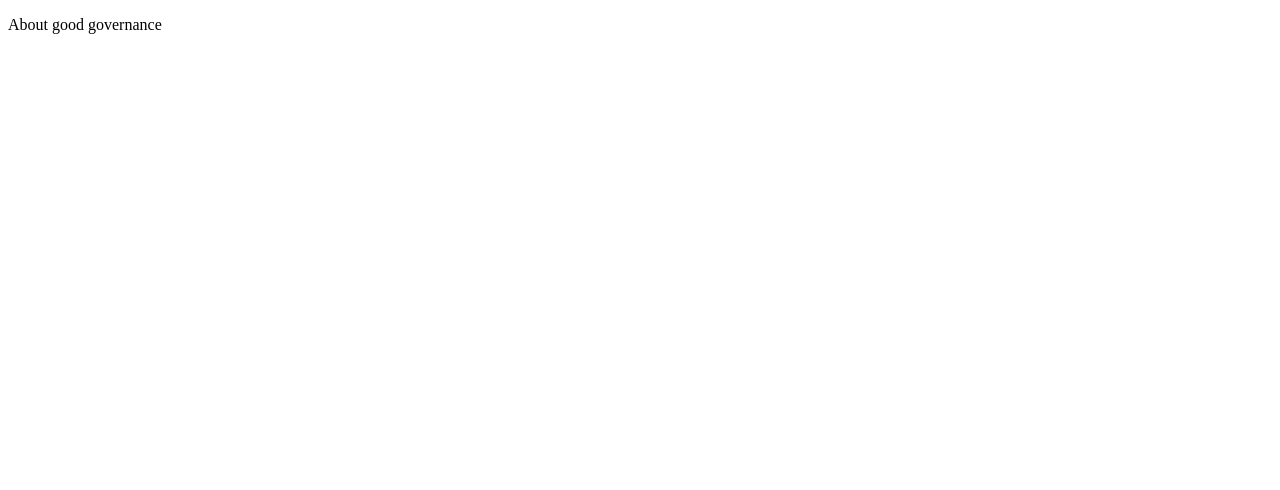
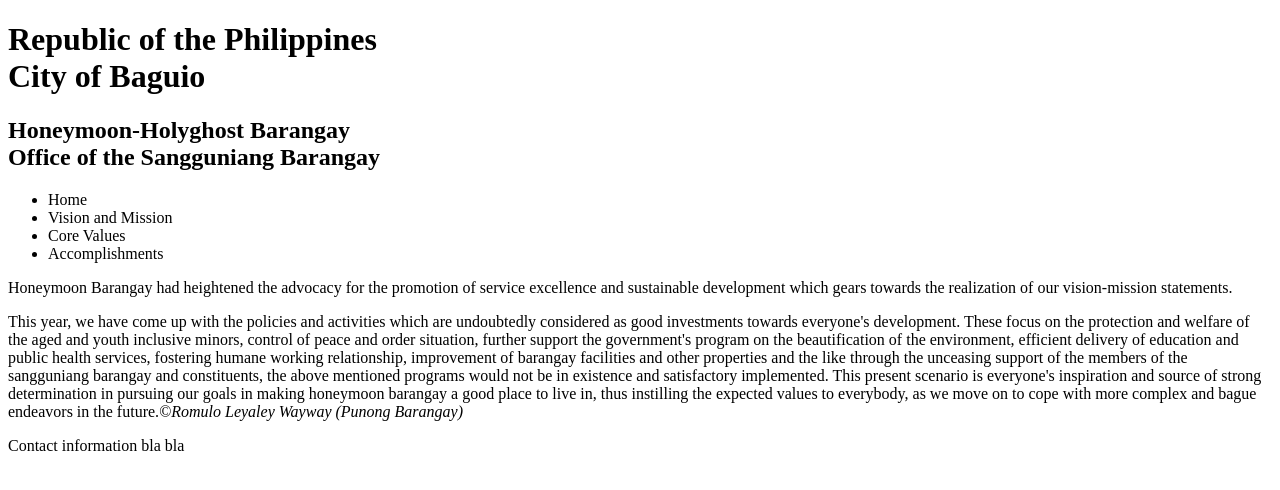
Before and after one commit to arvindagang/webtekgrp5, a plain HTML site: page 9364B-G5-1/index.html in a window 1280 px wide. Drawn offline with Linux system fonts and the light colour scheme.

Commit message:
index.html and vision mission, may laman na

```diff
--- a/9364B-G5-1/index.html
+++ b/9364B-G5-1/index.html
@@ -1,13 +1,44 @@
 <!DOCTYPE html>
 <html>
 <head>
-	<meta charset="UTF-8">
+	<meta charset="utf-8">
 	<title>Good Governance</title>
 
 	<link rel="stylesheet" type="text/css" href="">
 </head>
 
 <body>
-	<p>About good governance</p>
+<header>
+	<h1>Republic of the Philippines<br/>City of Baguio</h1>
+	<h2>Honeymoon-Holyghost Barangay<br/>Office of the Sangguniang Barangay</h2>
+</header>
+<nav>
+	<ul>
+		<li>Home</li>
+		<li>Vision and Mission</li>
+		<li>Core Values</li>
+		<li>Accomplishments</li>
+	</ul>
+</nav>
+<section>
+	<p>Honeymoon Barangay had heightened the advocacy for the promotion of service
+	excellence and sustainable development which gears towards the realization of
+	our vision-mission statements.</p>
+	<p>This year, we have come up with the policies and activities which are undoubtedly considered
+	as good investments towards everyone's development. These focus on the protection and welfare
+	of the aged and youth inclusive minors, control of peace and order situation, further support
+	the government's program on the beautification of the environment, efficient delivery of
+	education and public health services, fostering humane working relationship, improvement of
+	barangay facilities and other properties and the like through the unceasing support of the
+	members of the sangguniang barangay and constituents, the above mentioned programs would
+	not be in existence and satisfactory implemented. This present scenario is everyone's
+	inspiration and source of strong determination in pursuing our goals in making honeymoon
+	barangay a good place to live in, thus instilling the expected values to everybody, as we
+	move on to cope with more complex and bague endeavors in the future.<i>&copy;Romulo Leyaley Wayway
+	(Punong Barangay)</i></p>
+</section>
+<footer>
+	<p>Contact information bla bla</p>
+</footer>
 </body>
 </html>
```
Also changed, not shown: 9364B-G5-1/VisionMission.html (added, +44 -0 lines).
